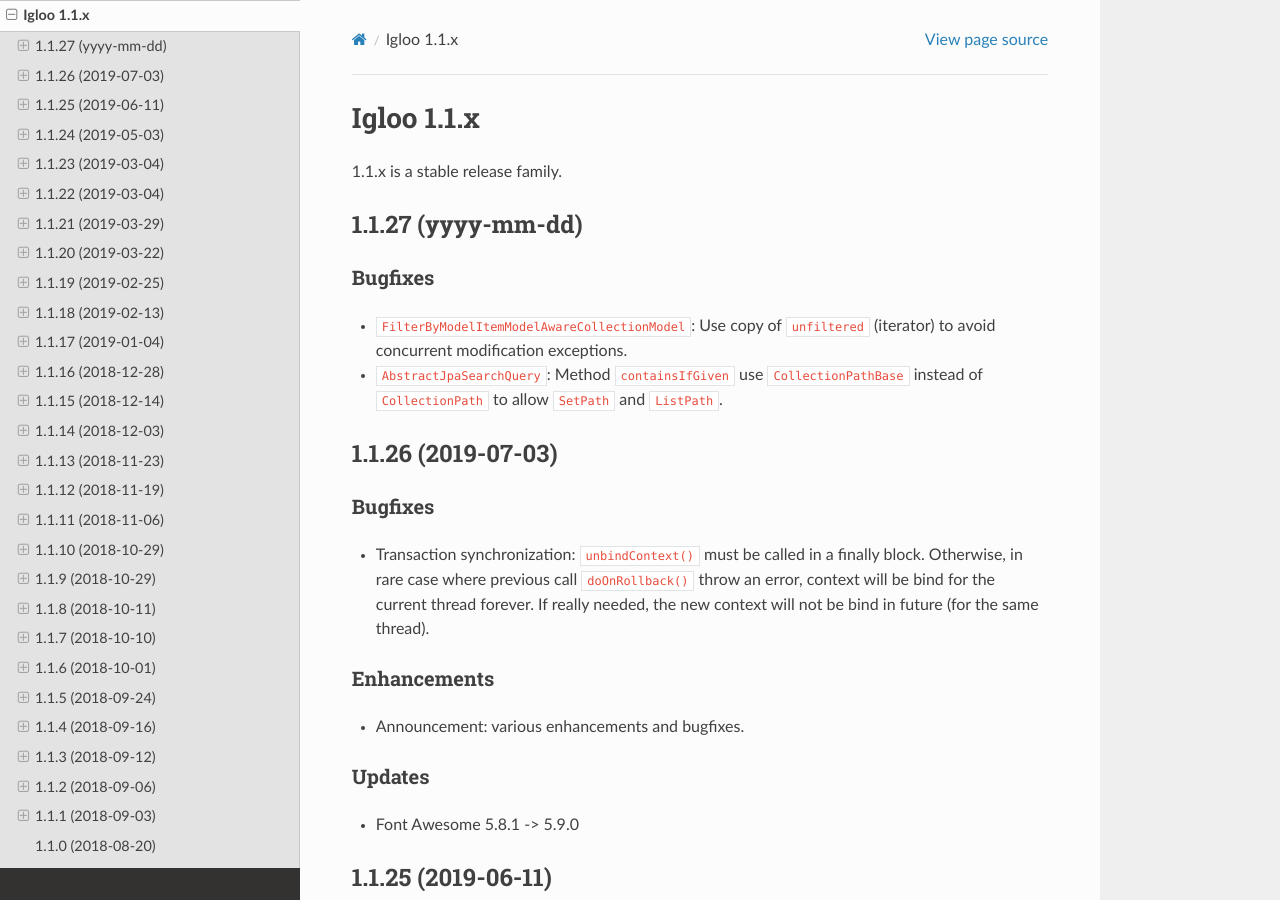
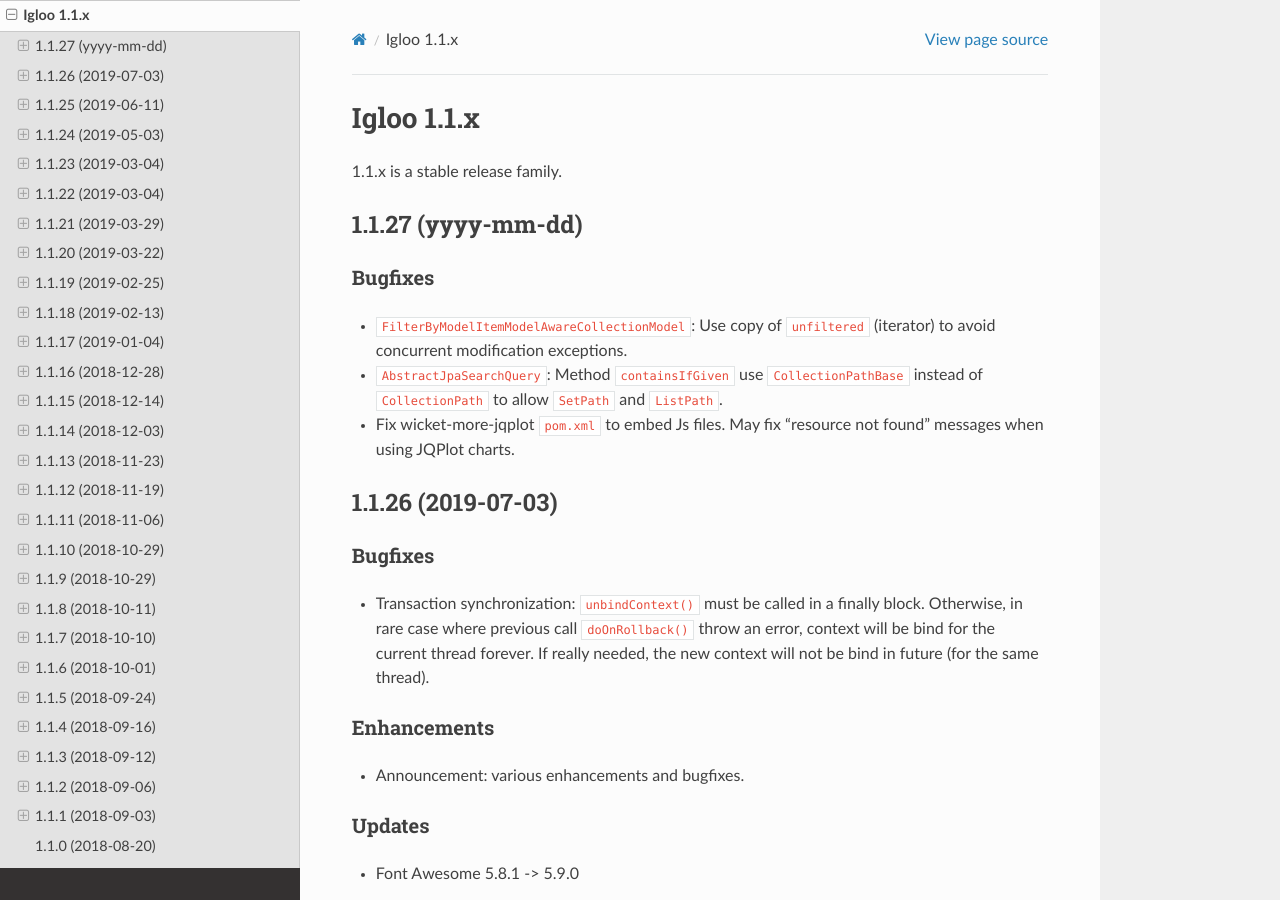
Before and after one commit to igloo-project/igloo-doc, a Sphinx documentation site: the page built from source/release-notes/1.1.x.rst, in a window 1280 px wide and 900 px high. Built offline with Sphinx 7.4.7 and the Read the Docs theme 2.0.0, drawn with Linux system fonts in a browser that asks for light colours.

Commit message:
1.1.27: update release notes

```diff
--- a/source/release-notes/1.1.x.rst
+++ b/source/release-notes/1.1.x.rst
@@ -17,6 +17,8 @@
 * ``AbstractJpaSearchQuery``: Method ``containsIfGiven`` use
   ``CollectionPathBase`` instead of ``CollectionPath`` to allow ``SetPath``
   and ``ListPath``.
+* Fix wicket-more-jqplot ``pom.xml`` to embed Js files. May fix "resource
+  not found" messages when using JQPlot charts.
 
 .. _v1.1.26:
 
```
